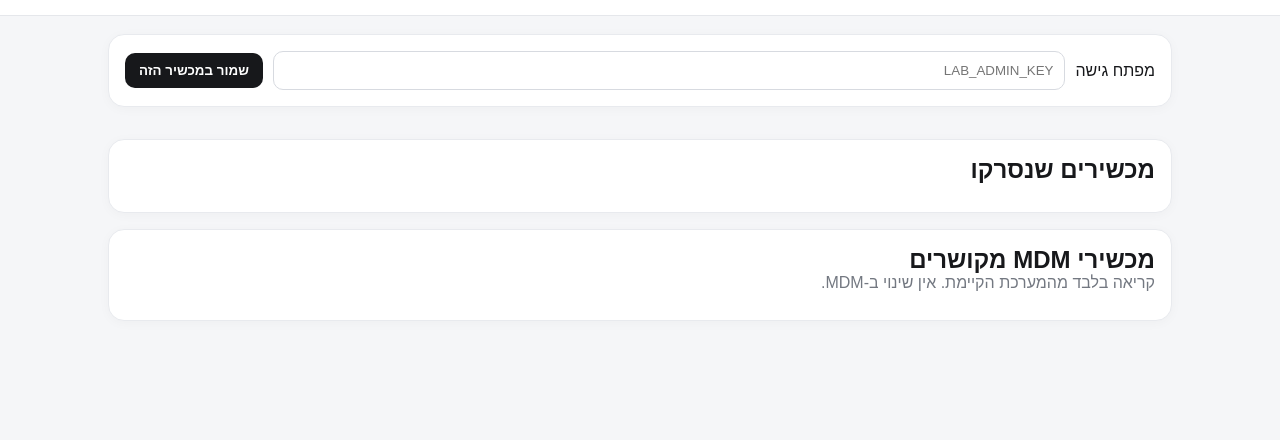
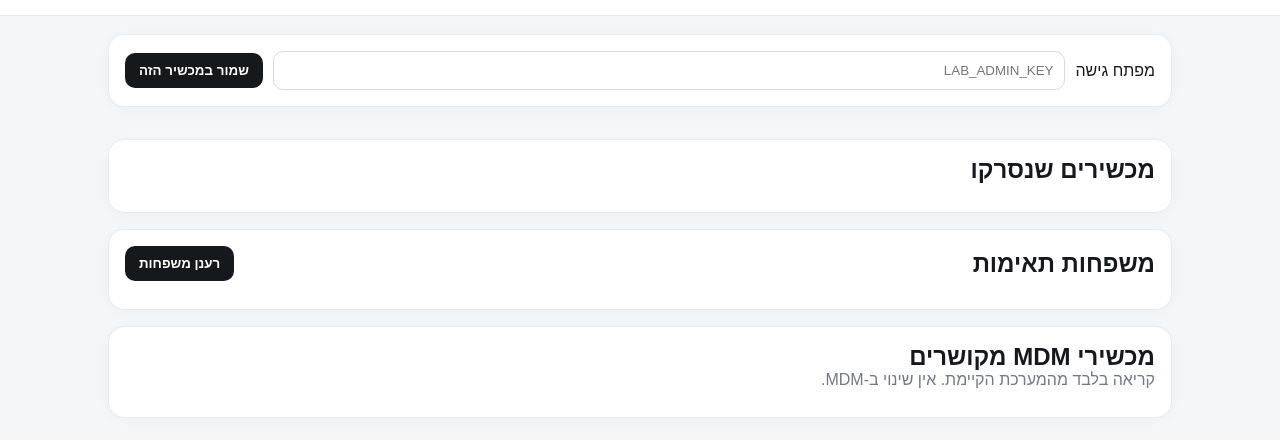
Before and after one commit to 05484ym-max/android-mdm-system, a website: page device-lab/admin-panel/index.html in a window 1280 px wide. Shown: the part 76-516 px from the top of the page. Drawn offline with Linux system fonts and the light colour scheme.

Commit message:
Device Lab: expand technician dashboard

```diff
--- a/device-lab/admin-panel/index.html
+++ b/device-lab/admin-panel/index.html
@@ -27,6 +27,10 @@
     <div id="detail"></div>
   </section>
   <section class="card">
+    <div class="row"><h2>משפחות תאימות</h2><button id="loadFamilies">רענן משפחות</button></div>
+    <div id="families" class="list"></div>
+  </section>
+  <section class="card">
     <h2>מכשירי MDM מקושרים</h2>
     <p class="muted">קריאה בלבד מהמערכת הקיימת. אין שינוי ב-MDM.</p>
     <div id="mdmDevices" class="list"></div>
```
